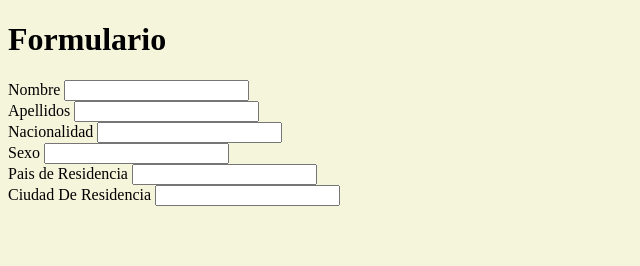
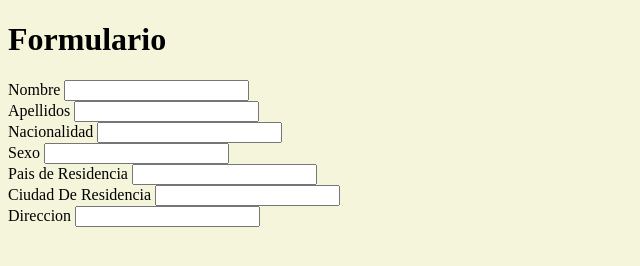
Before and after one commit to juandavidg0mez/Perfumeria-ACME, a plain HTML site: page html/datos-personales.html in a window 1280 px wide. Shown: the whole page, without its empty margins (0-640 px from the left). Drawn offline with Linux system fonts and the light colour scheme.

Commit message:
Add campo de diereccion

```diff
--- a/html/datos-personales.html
+++ b/html/datos-personales.html
@@ -30,6 +30,9 @@
         <br>
         <label for="">Ciudad De Residencia</label>
         <input type="text" >
+        <br>
+        <label for="">Direccion</label>
+        <input type="text" >
     </form>
 </body>
 </html>
```
